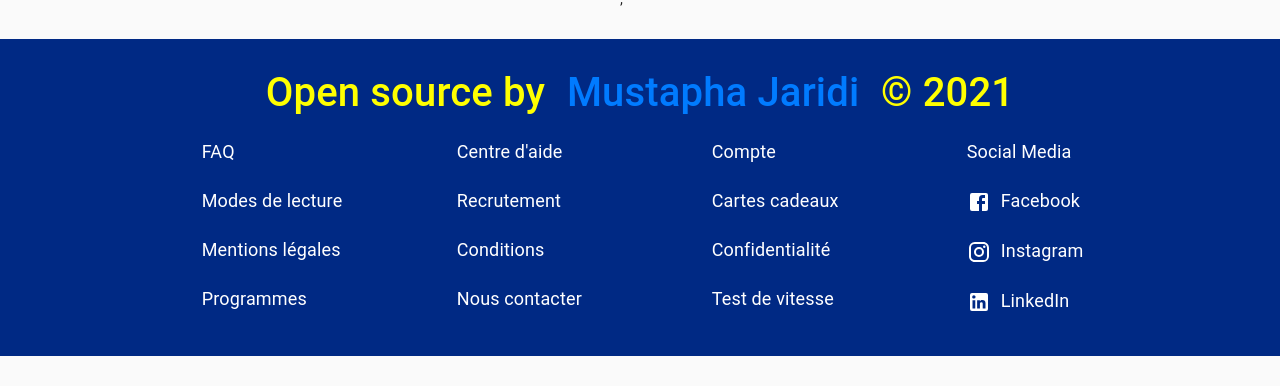
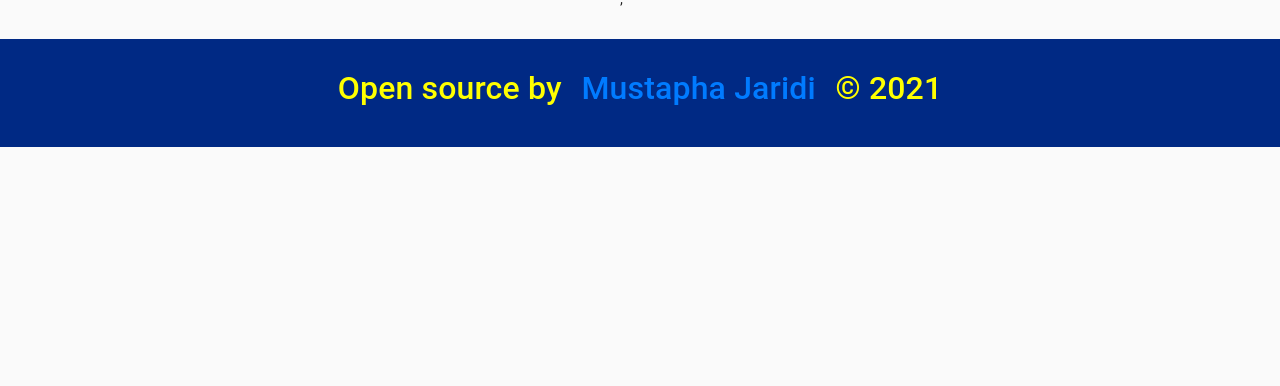
Before and after one commit to M-JARIDI/movie-app, a React (Create React App) app: page / in a window 1280 px wide. Shown: the part 215-601 px from the top of the page. Built offline with nearby package versions, Linux system fonts and the light colour scheme; no server answers.

Commit message:
update Footer.js

```diff
--- a/src/Components/Footer.js
+++ b/src/Components/Footer.js
@@ -7,7 +7,7 @@ import { Box, Container, Row, Column, FooterLink } from "../Utils/FooterStyles";
 const Footer = () => {
   return (
     <Box>
-      <h1
+      <h2
         style={{
           color: "yellow",
           textAlign: "center",
@@ -24,44 +24,7 @@ const Footer = () => {
           Mustapha Jaridi
         </a>{" "}
         © 2021
-      </h1>
-      <Container>
-        <Row>
-          <Column>
-            <FooterLink href="#">FAQ</FooterLink>
-            <FooterLink href="#">Modes de lecture</FooterLink>
-            <FooterLink href="#">Mentions légales</FooterLink>
-            <FooterLink href="#">Programmes</FooterLink>
-          </Column>
-          <Column>
-            <FooterLink href="#">Centre d'aide</FooterLink>
-            <FooterLink href="#">Recrutement</FooterLink>
-            <FooterLink href="#">Conditions</FooterLink>
-            <FooterLink href="#">Nous contacter</FooterLink>
-          </Column>
-          <Column>
-            <FooterLink href="#">Compte</FooterLink>
-            <FooterLink href="#">Cartes cadeaux</FooterLink>
-            <FooterLink href="#">Confidentialité</FooterLink>
-            <FooterLink href="#">Test de vitesse</FooterLink>
-          </Column>
-          <Column>
-            <FooterLink href="#">Social Media</FooterLink>
-            <FooterLink href="#">
-              <FacebookIcon />
-              <span style={{ marginLeft: "10px" }}>Facebook</span>
-            </FooterLink>
-            <FooterLink href="#">
-              <InstagramIcon />
-              <span style={{ marginLeft: "10px" }}>Instagram</span>
-            </FooterLink>
-            <FooterLink href="#">
-              <LinkedInIcon />
-              <span style={{ marginLeft: "10px" }}>LinkedIn</span>
-            </FooterLink>
-          </Column>
-        </Row>
-      </Container>
+      </h2>
     </Box>
   );
 };
```
